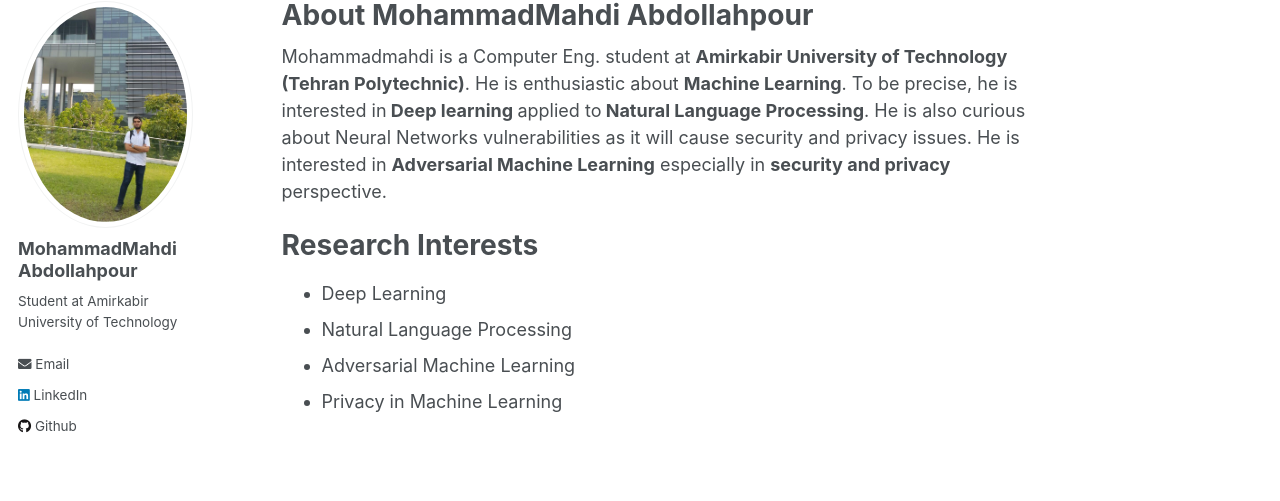
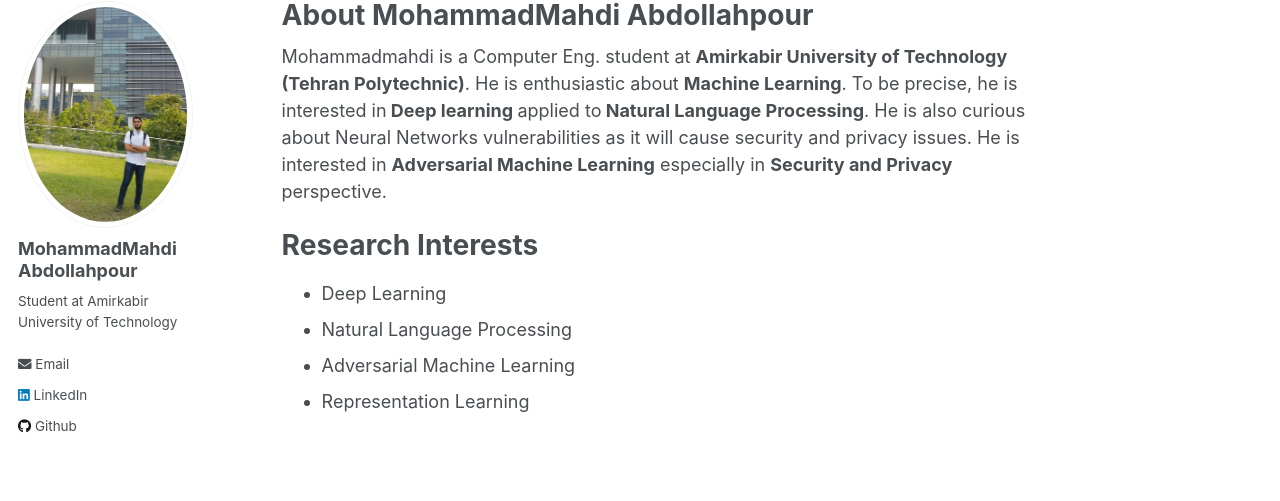
Before and after one commit to mahdiabdollahpour/mahdiabdollahpour.github.io, a Jekyll site: the page built from _pages/about.md, in a window 1280 px wide. Shown: the part 117-618 px from the top of the page. Built offline with Jekyll 4.4.1, drawn with Linux system fonts in a browser that asks for light colours.

Commit message:
Update about.md

```diff
--- a/_pages/about.md
+++ b/_pages/about.md
@@ -8,7 +8,7 @@ redirect_from:
   - /about.html
 ---
 
-Mohammadmahdi is a Computer Eng. student at <Strong>Amirkabir University of Technology (Tehran Polytechnic)</Strong>. He is enthusiastic about <Strong>Machine Learning</Strong>. To be precise, he is interested in<Strong> Deep learning </Strong>applied to<Strong> Natural Language Processing</Strong>. He is also curious about Neural Networks vulnerabilities as it will cause security and privacy issues. He is interested in <Strong>Adversarial Machine Learning</Strong> especially in <Strong>security and privacy</Strong> perspective.
+Mohammadmahdi is a Computer Eng. student at <Strong>Amirkabir University of Technology (Tehran Polytechnic)</Strong>. He is enthusiastic about <Strong>Machine Learning</Strong>. To be precise, he is interested in<Strong> Deep learning </Strong>applied to<Strong> Natural Language Processing</Strong>. He is also curious about Neural Networks vulnerabilities as it will cause security and privacy issues. He is interested in <Strong>Adversarial Machine Learning</Strong> especially in <Strong>Security and Privacy</Strong> perspective.
 
 Research Interests
 ======
@@ -16,7 +16,7 @@ Research Interests
 * Deep Learning
 * Natural Language Processing
 * Adversarial Machine Learning
-* Privacy in Machine Learning
+* Representation Learning
 
 <!--
 A data-driven personal website
```
